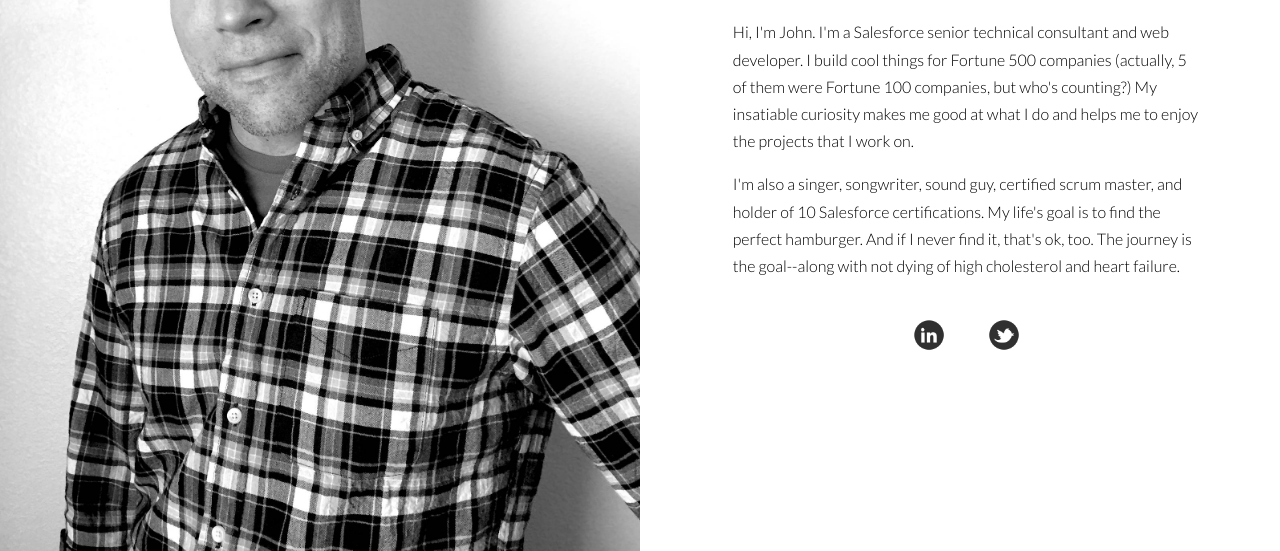
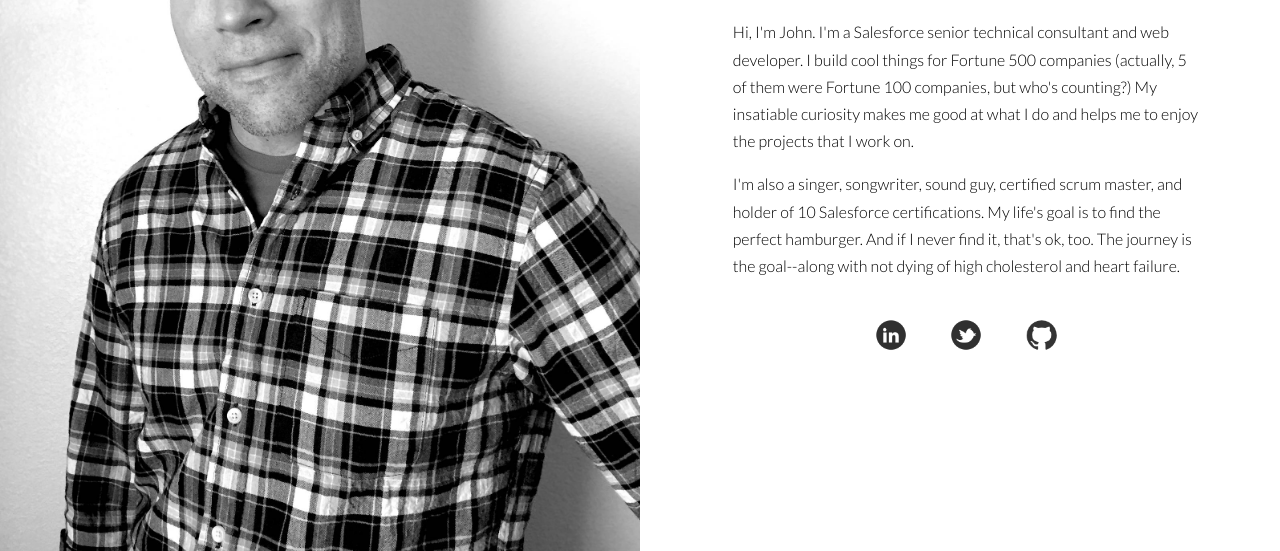
Before and after one commit to jcschultz/jcschultz.github.io, a plain HTML site: page index.html in a window 1280 px wide. Shown: the part 249-800 px from the top of the page. Drawn offline with nearby package versions, Linux system fonts and the light colour scheme.

Commit message:
Adding github logo

```diff
--- a/css/main.css
+++ b/css/main.css
@@ -60,6 +60,9 @@ p {
 #twitter {
 	background-image: url(../img/twitter.png);
 }
+#github {
+	background-image: url(../img/github.png);
+}
 
 @media (min-width: 600px) {
 	#john-container {
--- a/index.html
+++ b/index.html
@@ -34,6 +34,7 @@
 					<div id="social-container">
 						<a href="https://www.linkedin.com/in/johncschultz" id="linkedin" target="_blank">LinkedIn</a>
 						<a href="https://twitter.com/JohnCSchultz" id="twitter" target="_blank">Twitter</a>
+						<a href="https://github.com/jcschultz" id="github" target="_blank">Github</a>
 					</div><!--#social-container-->
 				</div><!--#info-inner-->
 			</div><!--#info-container-->
```
Also changed, not shown: img/github.png (added).
